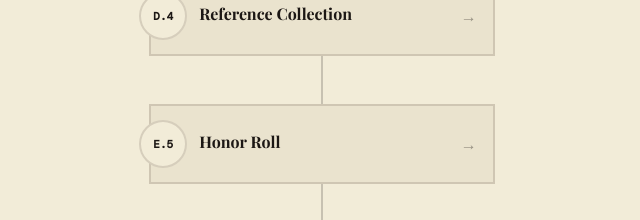
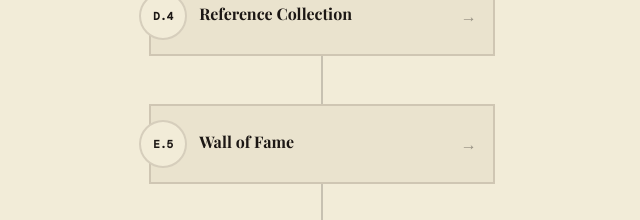
Before and after one commit to rohailramesh/rohailramesh-portfolio, a Vue app: page / in a window 1280 px wide. Shown: the part 1420-1640 px from the top of the page, without its empty margins (318-958 px from the left). Built offline with nearby package versions, Linux system fonts and the light colour scheme; a web font is replaced by a local one.

Commit message:
Update App.vue

```diff
--- a/src/App.vue
+++ b/src/App.vue
@@ -3,6 +3,7 @@ import { ref, onMounted, onUnmounted } from 'vue'
 import { Download, ExternalLink, Github, Linkedin, Mail, ArrowUp, Eye } from 'lucide-vue-next'
 import quotesData from '../data/quotes.json'
 import BookHero from '../components/BookHero.vue'
+import StaffPickBook from '../components/StaffPickBook.vue'
 
 // ─── Data ─────────────────────────────────────────────────────────────────────
 
@@ -560,7 +561,7 @@ onUnmounted(() => {
             class="text-left px-6 py-3 text-sm opacity-70 hover:opacity-100 transition-opacity"
             :style="{ fontFamily: 'var(--font-display)' }"
           >
-            Honor Roll
+            Wall of Fame
           </button>
           <button
             @click="scrollTo('contact')"
@@ -657,7 +658,7 @@ onUnmounted(() => {
             { aisle: 'B.2', sub: 'Experience', label: 'Career Chronicles', id: 'experience' },
             { aisle: 'C.3', sub: 'Projects', label: 'Featured Editions', id: 'projects' },
             { aisle: 'D.4', sub: 'Skills', label: 'Reference Collection', id: 'skills' },
-            { aisle: 'E.5', sub: 'Awards', label: 'Honor Roll', id: 'awards' },
+            { aisle: 'E.5', sub: 'Awards', label: 'Wall of Fame', id: 'awards' },
             { aisle: 'F.6', sub: 'Resume', label: 'Catalog Card', id: 'resume' },
             { aisle: 'G.7', sub: 'Contact', label: 'Customer Service Desk', id: 'contact' },
           ]"
@@ -1736,7 +1737,7 @@ onUnmounted(() => {
           E.5
         </p>
         <h2 class="text-3xl sm:text-4xl lg:text-5xl font-bold uppercase" :style="{ fontFamily: 'var(--font-display)' }">
-          Honor Roll
+          Wall of Fame
         </h2>
       </div>
 
@@ -1930,7 +1931,7 @@ onUnmounted(() => {
           class="text-sm sm:text-base uppercase tracking-[0.35em] mb-3"
           :style="{ fontFamily: 'var(--font-label)', color: 'var(--muted-foreground)' }"
         >
-          E.5
+          F.6
         </p>
         <h2 class="text-4xl sm:text-5xl lg:text-6xl font-bold" :style="{ fontFamily: 'var(--font-display)' }">
           Catalog Card
@@ -2076,7 +2077,7 @@ onUnmounted(() => {
           class="text-sm sm:text-base uppercase tracking-[0.35em] mb-3"
           :style="{ fontFamily: 'var(--font-label)', color: 'var(--muted-foreground)' }"
         >
-          CHP.6
+          G.7
         </p>
         <h2 class="text-2xl sm:text-3xl lg:text-5xl font-bold uppercase" :style="{ fontFamily: 'var(--font-display)' }">Customer Service Desk</h2>
       </div>
```
